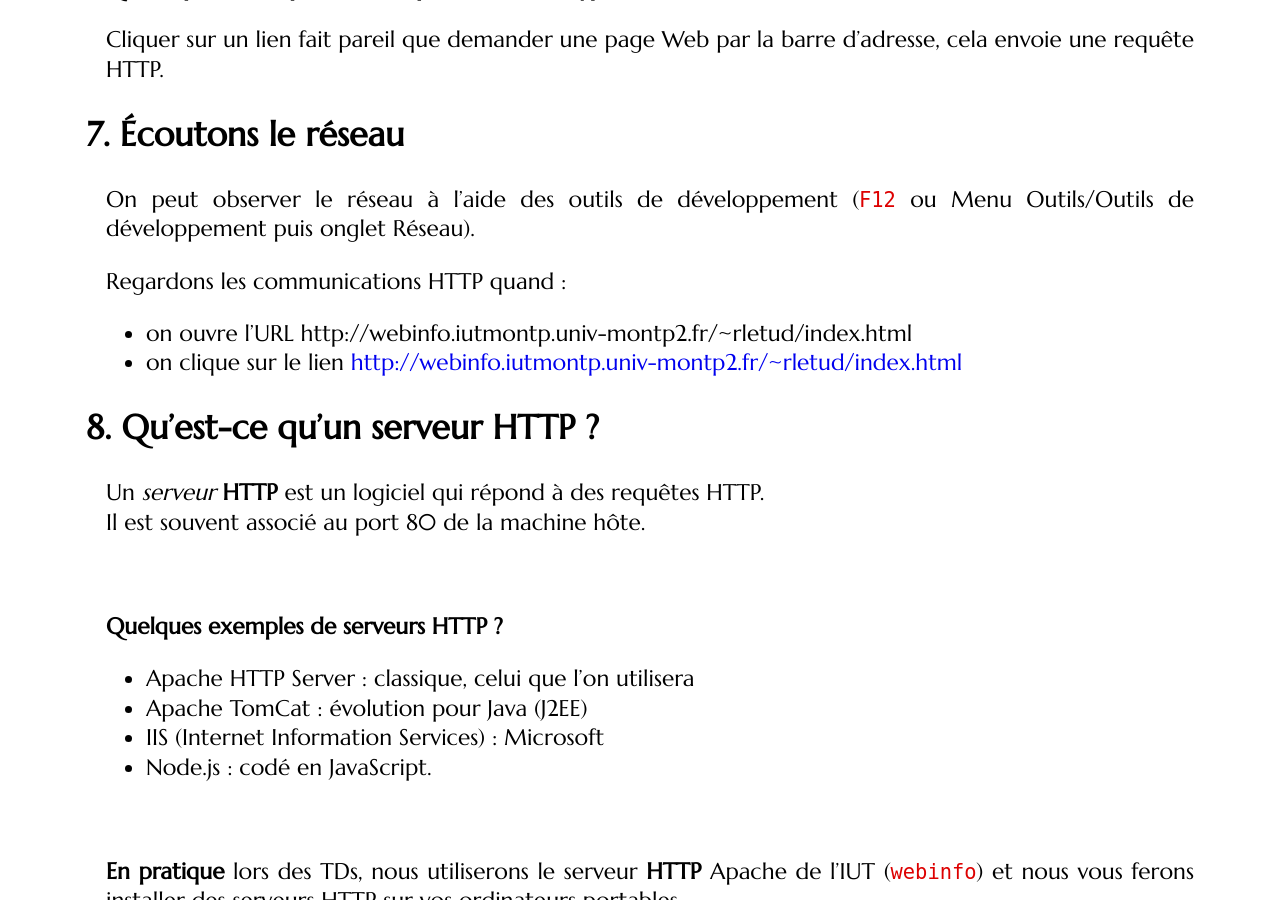
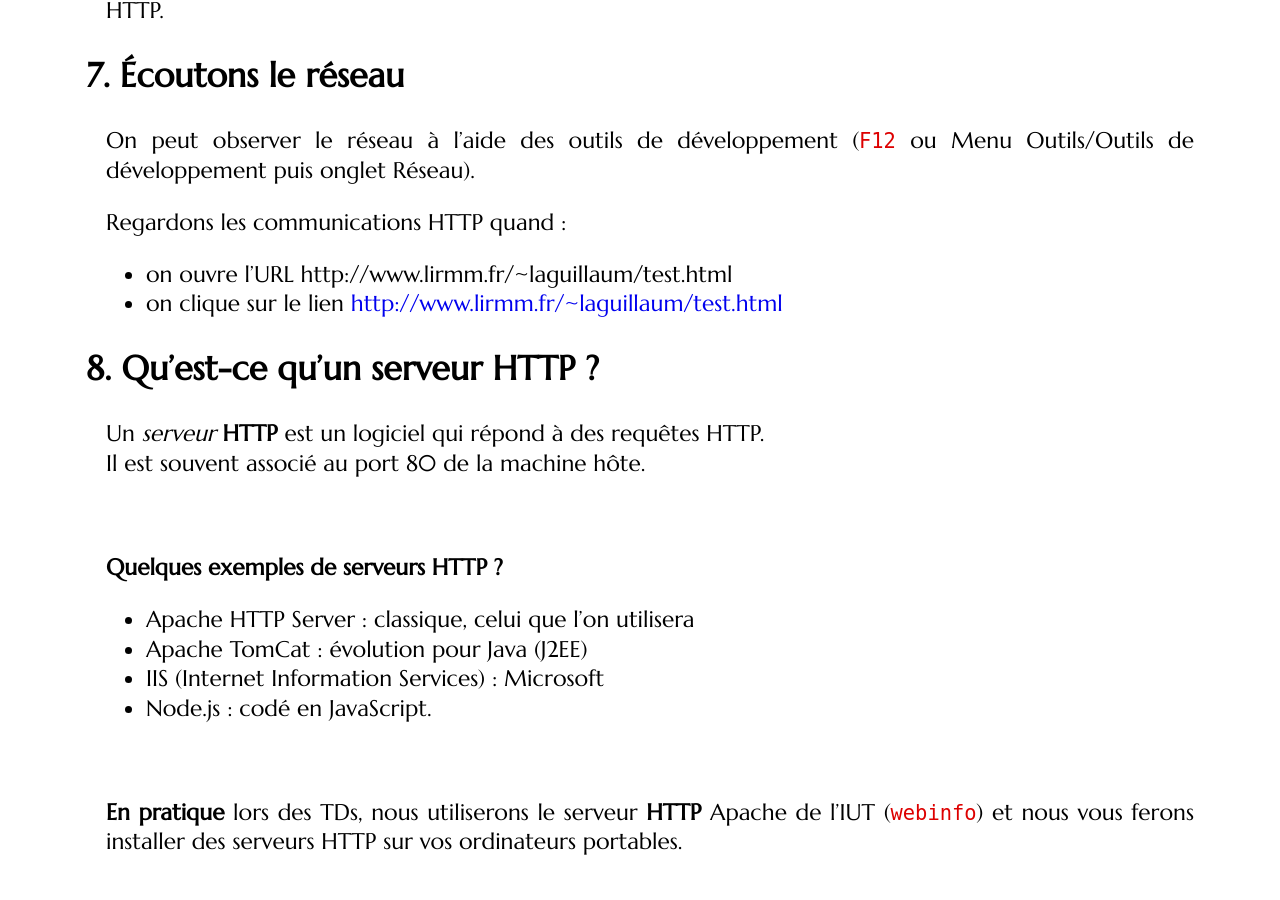
Before and after one commit to romainlebreton/R3.01-DeveloppementWeb, a Jekyll site: the page built from classes/class1.md, in a window 1280 px wide and 900 px high, scrolled down 4027 px. Built offline with Jekyll 4.4.1, drawn with Linux system fonts in a browser that asks for light colours; some web fonts are replaced; part of the change alters nothing that is shown; some of the changed text lies outside the part shown.

Commit message:
nettoyage

```diff
--- a/classes/class1.md
+++ b/classes/class1.md
@@ -126,11 +126,9 @@ HTTP/1.1 200 OK
 Date: Wed, 01 Sep 2021 10:33:39 GMT
 Server: Apache
 Last-Modified: Wed, 01 Sep 2021 09:41:41 GMT
-ETag: "115cb3-ab-5caebdf9b1298"
 Accept-Ranges: bytes
 Content-Length: 171
 Content-Type: text/html
-Via: 1.1 www.lirmm.fr
 
 <!DOCTYPE html>
 <html lang="fr">
@@ -196,8 +194,8 @@ Outils/Outils de développement puis onglet Réseau).
 
 Regardons les communications HTTP quand :
 
-* on ouvre l'URL http://webinfo.iutmontp.univ-montp2.fr/~rletud/index.html
-* on clique sur le lien [http://webinfo.iutmontp.univ-montp2.fr/~rletud/index.html](http://webinfo.iutmontp.univ-montp2.fr/~rletud/index.html)
+* on ouvre l'URL http://www.lirmm.fr/~laguillaum/test.html
+* on clique sur le lien [http://www.lirmm.fr/~laguillaum/test.html](http://www.lirmm.fr/~laguillaum/test.html)
 
 <!--
 Ouvrir Réseau, recharger la page,
```
